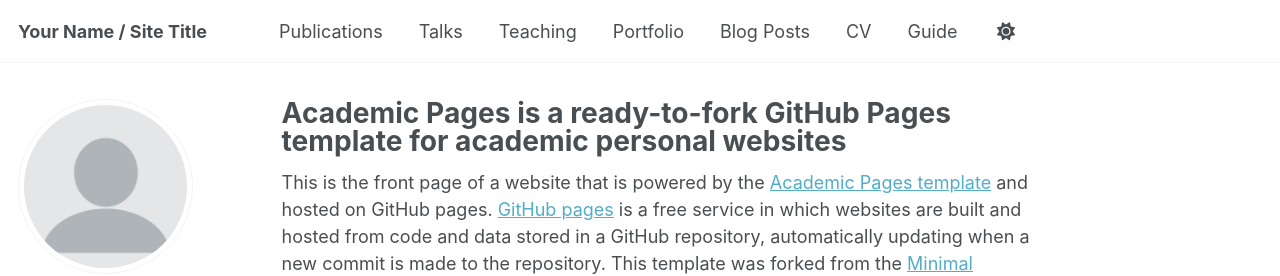
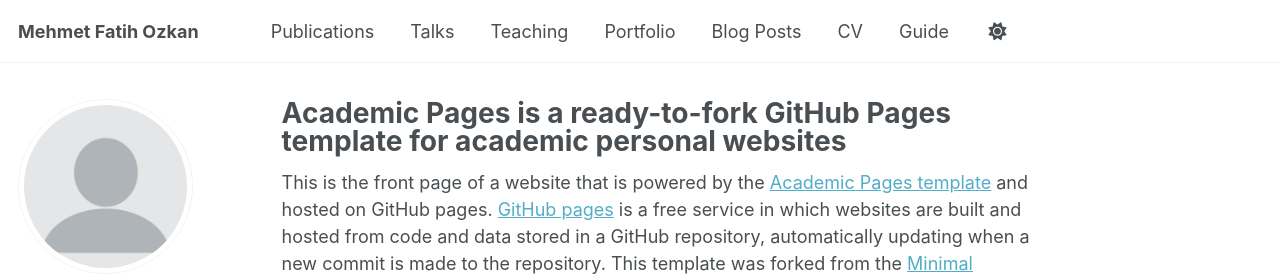
Before and after one commit to mfatihozkan/mehmetfozkan, a Jekyll site: the page built from _pages/about.md, in a window 1280 px wide. Shown: the top 276 px of the page. Built offline with Jekyll 4.4.1, drawn with Linux system fonts in a browser that asks for light colours; some web fonts are replaced.

Commit message:
Update _config.yml

```diff
--- a/_config.yml
+++ b/_config.yml
@@ -9,7 +9,7 @@
 # Basic Site Settings
 locale                   : "en-US"
 site_theme               : "default"
-title                    : "Your Name / Site Title"
+title                    : "Mehmet Fatih Ozkan"
 title_separator          : "-"
 name                     : &name "Your Name"
 description              : &description "personal description"
@@ -34,7 +34,7 @@ author:
   # Academic websites
   academia         : # URL
   arxiv            : # URL - Update with the correct link to your profile
-  googlescholar    : "https://scholar.google.com/citations?user=PS_CX0AAAAAJ"
+  googlescholar    : "https://scholar.google.com/citations?user=hn5eC04AAAAJ&hl=en"
   impactstory      : # URL
   orcid            : "http://orcid.org/yourorcidurl"
   semantic         : # URL
```
